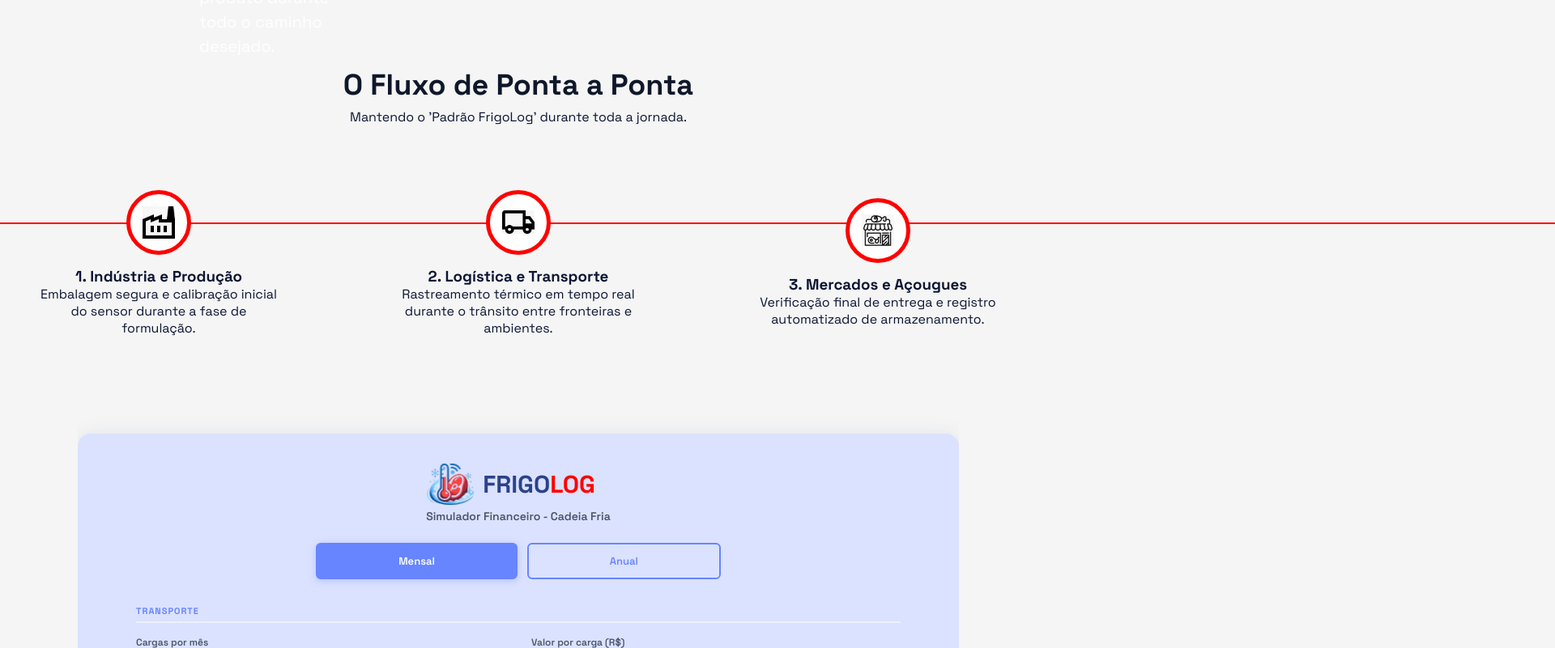
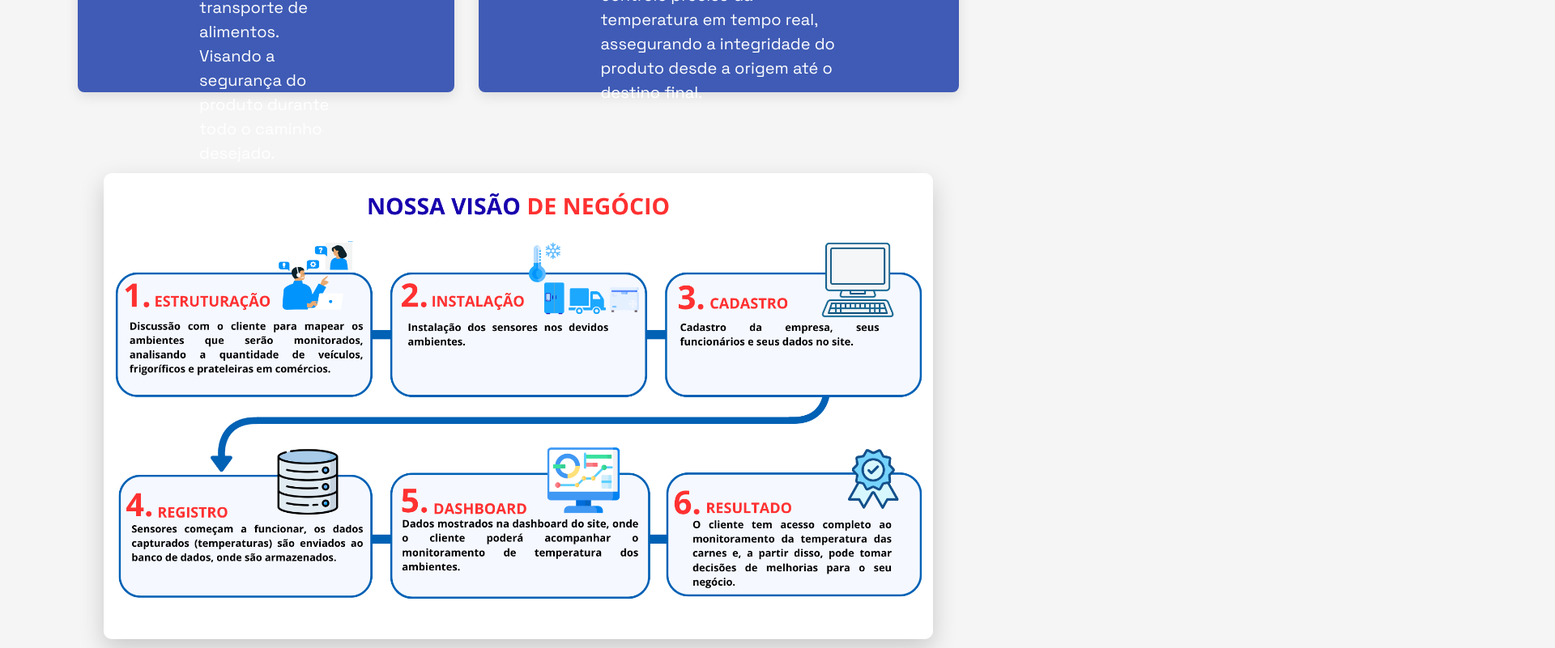
Before and after one commit to FrigoLog/frigolog, a plain HTML site: page site-institucional/index.html in a window 1280 px wide. Shown: the part 1127-1928 px from the top of the page at 81% size, 1920 px wide, since content can reach past the window. Drawn offline with Linux system fonts and the light colour scheme.

Commit message:
Adicionando a visão de negócio

```diff
--- a/site-institucional/index.html
+++ b/site-institucional/index.html
@@ -111,51 +111,12 @@
     <!-- Fluxo de ponta a ponta -->
     <div class="hero-fluxo">
         <div class="area_texto">
-            <h2 class="titulo">O Fluxo de Ponta a Ponta</h2>
-            <p class="cinza">
-                Mantendo o <span class="vermelhoClaro">'Padrão FrigoLog'</span> durante toda a jornada.
-            </p>
+            <div class="hero-imagem alinhamento">
+                <img src="./assets/img/Diagrama de Visão de Negócio.png" alt="Prédio Frigolog">
+            </div>
         </div>
 
-        <div class="diagrama" id="diagrama">
 
-            <div class="step">
-                <div class="circle">
-                    <img src="./assets/img/industria.png" alt="Indústria">
-                </div>
-                <div class="step_descricao">
-                    <h3>1. Indústria e Produção</h3>
-                    <p class="cinza centralizado">
-                        Embalagem segura e calibração inicial do sensor durante a fase de formulação.
-                    </p>
-                </div>
-            </div>
-
-            <div class="step">
-                <div class="circle">
-                    <img src="./assets/img/caminhao.png" alt="Transporte">
-                </div>
-                <div class="step_descricao">
-                    <h3>2. Logística e Transporte</h3>
-                    <p class="cinza centralizado">
-                        Rastreamento térmico em tempo real durante o trânsito entre fronteiras e ambientes.
-                    </p>
-                </div>
-            </div>
-
-            <div class="step">
-                <div class="circle">
-                    <img src="./assets/img/mercado.png" alt="Mercado">
-                </div>
-                <div class="step_descricao">
-                    <h3>3. Mercados e Açougues</h3>
-                    <p class="cinza centralizado">
-                        Verificação final de entrega e registro automatizado de armazenamento.
-                    </p>
-                </div>
-            </div>
-
-        </div>
     </div>
 
     <!-- Simulador Financeiro -->
--- a/site-institucional/style.css
+++ b/site-institucional/style.css
@@ -30,7 +30,7 @@ a {
 .cabecalho {
     width: 100%;
     border-bottom: 1px solid #d9d9d9;
-    background-color: #dbe2ff;
+    background-color: #91a7ff;
     display: flex;
     align-items: center;
     justify-content: space-between;
@@ -128,15 +128,11 @@ a {
 /* FUNDO (imagem + overlay) */
 .imagem-fundo {
     background: linear-gradient(rgba(248, 248, 248, 0.5), rgba(201, 198, 198, 0.5)),
-                url('./assets/img/imagemfundo2.png');
-
+                url('./assets/img/imagemfundo3.png');
     width: 100%;
     padding: 60px 0;
-
     display: flex;
     justify-content: center;
-
-    /* 🔥 ESSENCIAL */
     background-size: cover;
     background-position: center;
     background-repeat: no-repeat;
@@ -158,7 +154,7 @@ a {
 
 /* IMAGEM */
 .hero-imagem {
-    width: 50%;
+    width: 80%;
     display: flex;
     justify-content: center;
 }
@@ -168,6 +164,7 @@ a {
     border-radius: 10px;
     box-shadow: 0 12px 30px rgba(0, 0, 0, 0.18);
     display: block;
+  margin: 0 auto;
 }
 
 .title-logo {
@@ -218,9 +215,9 @@ a {
 }
 
 .area_texto {
+    width: 100%;
     display: flex;
-    flex-direction: column;
-    gap: 6px;
+    justify-content: center;
 }
 
 .titulo {
@@ -293,7 +290,7 @@ a {
 
 /* ── FOOTER ── */
 .footer {
-    background: #dbe2ff;
+    background: #91a7ff;
     color: black;
     padding: 60px 40px 20px;
 }
```
Also changed, not shown: site-institucional/assets/img/Diagrama de Visão de Negócio.png (added), site-institucional/assets/img/imagemfundo2.png (deleted), site-institucional/assets/img/imagemfundo3.png (added).
